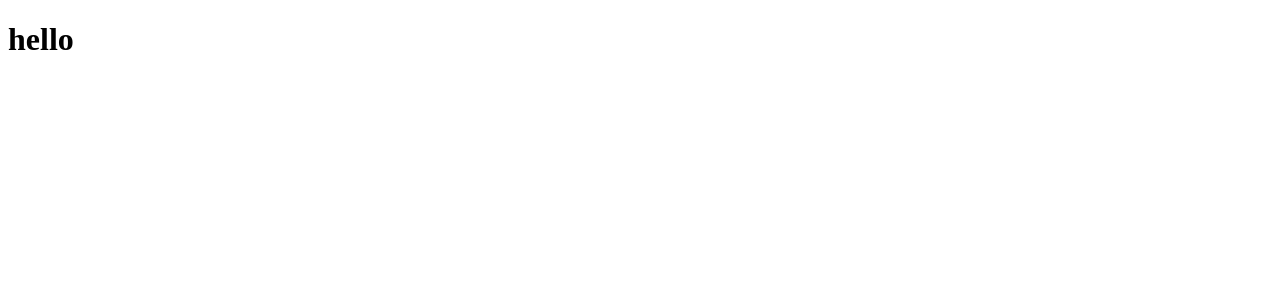
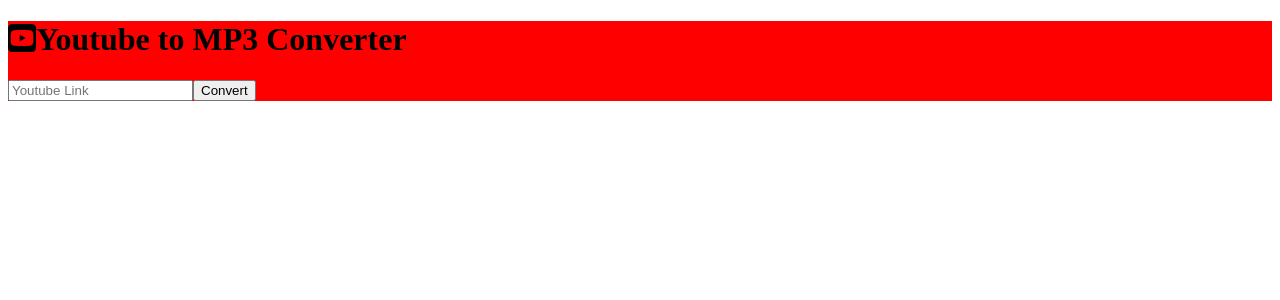
Before and after one commit to Allenreinoso28/youtube-to-mp3, a React (Create React App) app in the folder yt-to-mp3/: page / in a window 1280 px wide. Shown: the top 300 px of the page. Built offline with nearby package versions, Linux system fonts and the light colour scheme.

Commit message:
created base pieces of HTML for user interaction

```diff
--- /dev/null
+++ b/yt-to-mp3/public/css/style.css
@@ -0,0 +1,3 @@
+body{
+    background-color: white;
+}
--- a/yt-to-mp3/public/index.html
+++ b/yt-to-mp3/public/index.html
@@ -1,43 +1,29 @@
 <!DOCTYPE html>
 <html lang="en">
+  <link rel="stylesheet" href="https://cdnjs.cloudflare.com/ajax/libs/font-awesome/6.6.0/css/all.min.css">
+  <link rel="stylesheet" href="/css/style.css">
   <head>
     <meta charset="utf-8" />
-    <link rel="icon" href="%PUBLIC_URL%/favicon.ico" />
     <meta name="viewport" content="width=device-width, initial-scale=1" />
-    <meta name="theme-color" content="#000000" />
     <meta
       name="description"
       content="Web site created using create-react-app"
     />
-    <link rel="apple-touch-icon" href="%PUBLIC_URL%/logo192.png" />
-    <!--
-      manifest.json provides metadata used when your web app is installed on a
-      user's mobile device or desktop. See https://developers.google.com/web/fundamentals/web-app-manifest/
-    -->
-    <link rel="manifest" href="%PUBLIC_URL%/manifest.json" />
-    <!--
-      Notice the use of %PUBLIC_URL% in the tags above.
-      It will be replaced with the URL of the `public` folder during the build.
-      Only files inside the `public` folder can be referenced from the HTML.
 
-      Unlike "/favicon.ico" or "favicon.ico", "%PUBLIC_URL%/favicon.ico" will
-      work correctly both with client-side routing and a non-root public URL.
-      Learn how to configure a non-root public URL by running `npm run build`.
-    -->
-    <title>React App</title>
+    <title>Youtube to MP3 Converter</title>
   </head>
-  <body>
-    <noscript>You need to enable JavaScript to run this app.</noscript>
+  <!-- <body>
+    <div class="top-container">
+      <form action="convert-mp3" method="post" id="form">
+
+        <h1><i class="fa-brands fa-square-youtube"></i>
+          Youtube to MP3 Converter</h1>
+        <input id="videoID" type="text" placeholder="Youtube Link"></input><button id="covert-btn">Download</button>
+      </form>
+    </div>
+     -->
+
     <div id="root"></div>
-    <!--
-      This HTML file is a template.
-      If you open it directly in the browser, you will see an empty page.
-
-      You can add webfonts, meta tags, or analytics to this file.
-      The build step will place the bundled scripts into the <body> tag.
-
-      To begin the development, run `npm start` or `yarn start`.
-      To create a production bundle, use `npm run build` or `yarn build`.
-    -->
+    <div id="leaf"></div>
   </body>
 </html>
--- a/yt-to-mp3/src/App.css
+++ b/yt-to-mp3/src/App.css
@@ -0,0 +1,6 @@
+App{
+    background-color: brown;
+}
+form{
+    background-color: rgb(255, 0, 0);
+}
--- a/yt-to-mp3/src/App.js
+++ b/yt-to-mp3/src/App.js
@@ -3,7 +3,15 @@
 function App() {
   return (
     <div className="App">
-        <h1> hello</h1>
+
+      <div class="top-container">
+        <form action="convert-mp3" method="post" id="form">
+
+          <h1><i class="fa-brands fa-square-youtube"></i>
+            Youtube to MP3 Converter</h1>
+          <input id="videoID" type="text" placeholder="Youtube Link"></input><button id="covert-btn">Convert</button>
+        </form>
+      </div>
     </div>
   );
 }
--- a/yt-to-mp3/src/index.js
+++ b/yt-to-mp3/src/index.js
@@ -1,17 +1,18 @@
 import React from 'react';
 import ReactDOM from 'react-dom/client';
-import './index.css';
 import App from './App';
-import reportWebVitals from './reportWebVitals';
+import Result from './result';
+var status = undefined;
 
-const root = ReactDOM.createRoot(document.getElementById('root'));
-root.render(
-  <React.StrictMode>
-    <App />
-  </React.StrictMode>
-);
 
-// If you want to start measuring performance in your app, pass a function
-// to log results (for example: reportWebVitals(console.log))
-// or send to an analytics endpoint. Learn more: https://bit.ly/CRA-vitals
-reportWebVitals();
+
+// // render the outputs in bottom container
+
+  const root = ReactDOM.createRoot(document.getElementById('root'));
+root.render(<App/>);
+
+// if (success === true)
+// {
+  const leaf = ReactDOM.createRoot(document.getElementById('leaf'));
+  leaf.render(<Result downloadStatus={status}/>);
+// }
--- a/yt-to-mp3/src/reportWebVitals.js
+++ /dev/null
@@ -1,13 +0,0 @@
-const reportWebVitals = onPerfEntry => {
-  if (onPerfEntry && onPerfEntry instanceof Function) {
-    import('web-vitals').then(({ getCLS, getFID, getFCP, getLCP, getTTFB }) => {
-      getCLS(onPerfEntry);
-      getFID(onPerfEntry);
-      getFCP(onPerfEntry);
-      getLCP(onPerfEntry);
-      getTTFB(onPerfEntry);
-    });
-  }
-};
-
-export default reportWebVitals;
--- /dev/null
+++ b/yt-to-mp3/src/result.js
@@ -0,0 +1,33 @@
+import './App.css';
+function Result(status) {
+    const downloadStatus = status.downloadStatus;
+  if(downloadStatus){
+    return (
+        <div className="Leaf">
+
+        <div class="bottom-container">
+            <h1>link</h1><button>Download</button>
+        </div>
+        </div>
+        );
+    }
+    if(downloadStatus === false){
+    return (
+        <div className="Leaf">
+
+        <div class="bottom-container">
+            <h1>error message</h1>
+        </div>
+        </div>
+        );
+    }
+    else {
+        return(
+            <div>
+            {/* this will be the space holder div if convert has not been pressed */}
+            </div>
+        )
+    }
+}
+
+export default Result;
```
Also changed, not shown: yt-to-mp3/src/setupTests.js (deleted, +0 -5 lines), yt-to-mp3/src/index.css (deleted), 1 other file (tests, documents, lock files or other folders).
